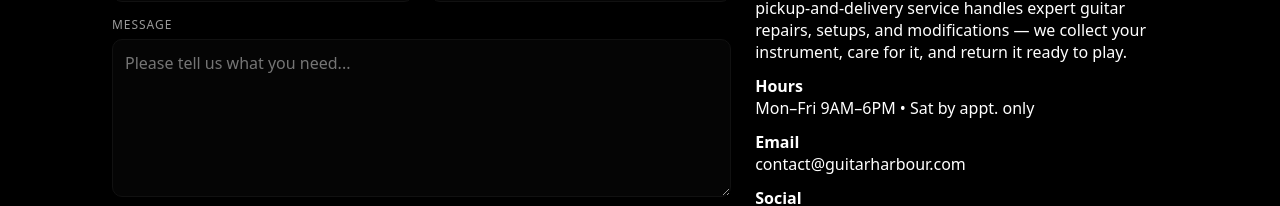
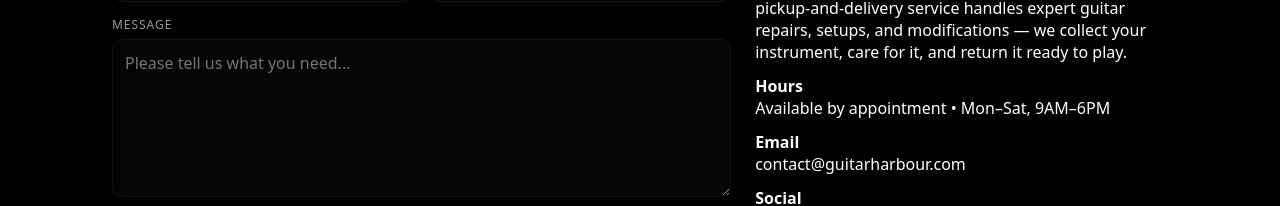
Before and after one commit to sodapop1104/guitarharbour, a Next.js app: page / in a window 1280 px wide. Shown: the part 3435-3641 px from the top of the page. Built offline with nearby package versions, Linux system fonts and the light colour scheme.

Commit message:
updated availability

```diff
--- a/components/Contact.tsx
+++ b/components/Contact.tsx
@@ -134,7 +134,7 @@ export default function Contact() {
           {/* Shop Details */}
           <div className="reveal" data-anim="right" aria-label="Shop details">
             <p><strong>Location</strong><br />Based in Temple City, California, we serve musicians across the San Gabriel Valley and nearby areas. Our pickup-and-delivery service handles expert guitar repairs, setups, and modifications — we collect your instrument, care for it, and return it ready to play.</p>
-            <p><strong>Hours</strong><br />Mon–Fri 9AM–6PM • Sat by appt. only</p>
+            <p><strong>Hours</strong><br />Available by appointment • Mon–Sat, 9AM–6PM</p>
             <p><strong>Email</strong><br /><span>contact@guitarharbour.com</span></p> {/* plain text so it won't open mail app */}
 
             {/* Social Buttons */}
```
